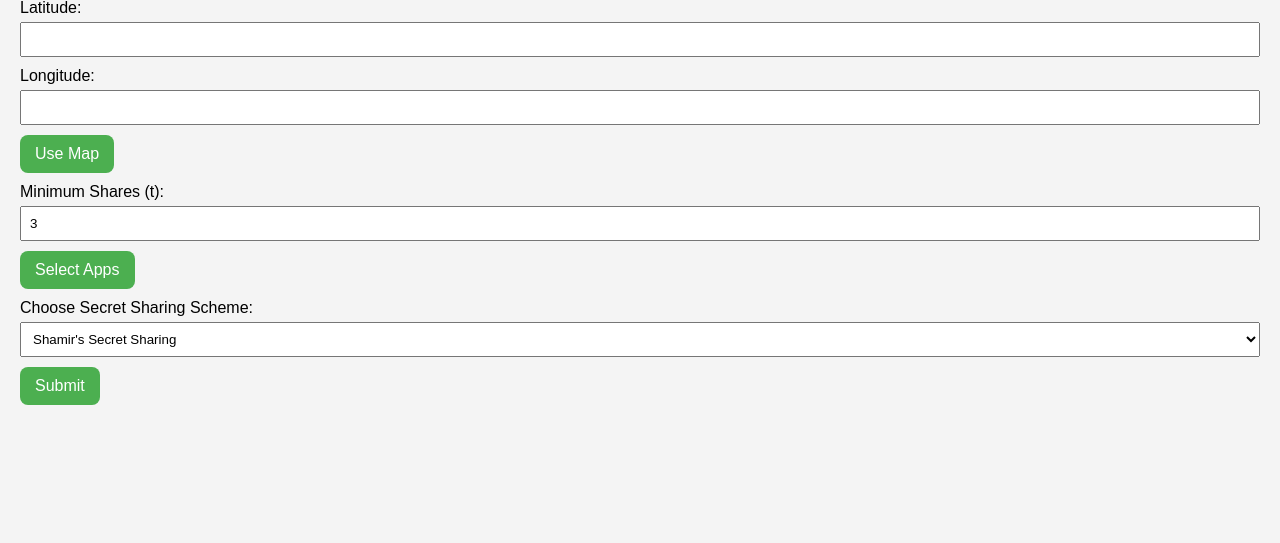
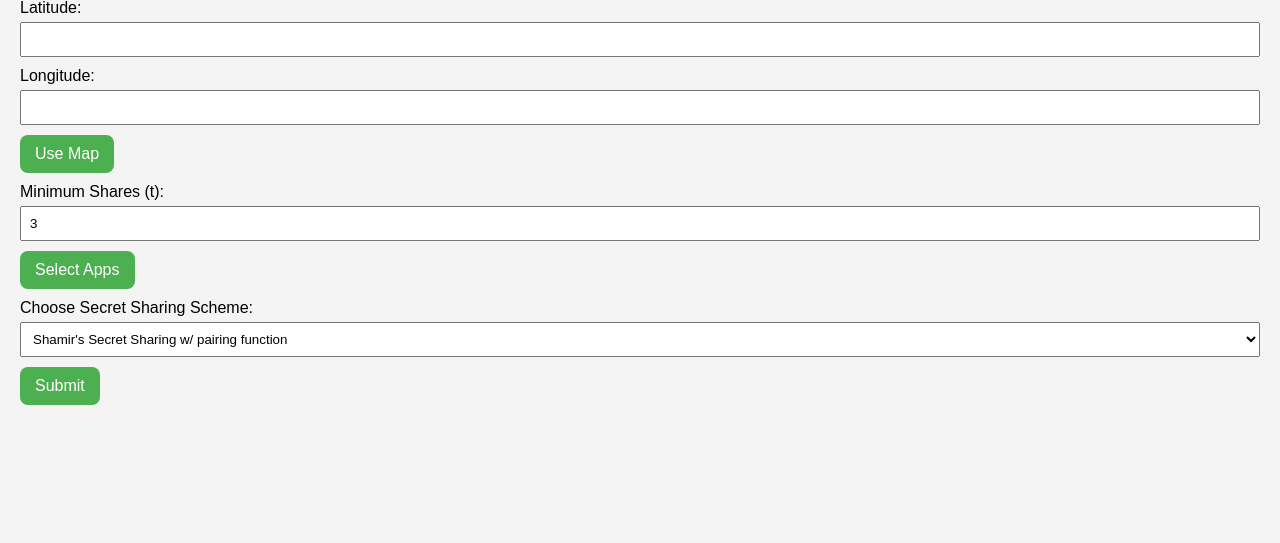
Before and after one commit to HarmanST/IndividualProject, a Flask app: page / in a window 1280 px wide. Shown: the part 189-732 px from the top of the page. Run offline with Flask 3, Linux system fonts and the light colour scheme; some libraries are stand-ins or nearby versions.

Commit message:
changing file names and refactoring
Everything seems to work fine

```diff
--- a/app.py
+++ b/app.py
@@ -40,7 +40,7 @@ def index():
         scheme = request.form['scheme']
 
         # Generate shares based on selected scheme
-        if scheme == 'shamirs_secret_sharing':
+        if scheme == 'shamirs_pairing':
             result = shamir_secret_sharing(latitude, longitude, t=t, n=n)
         elif scheme == 'two_poly_shamir':
             result = two_poly_shamir.process_scheme2(latitude, longitude, t, n)
@@ -69,8 +69,8 @@ def display_shares():
     input_city, input_country = get_location_info(latitude, longitude)
 
     # Render appropriate template based on scheme
-    if scheme == 'shamirs_secret_sharing':
-        template = 'display_shares_shamirs_secret_sharing.html'
+    if scheme == 'shamirs_pairing':
+        template = 'display_shares_shamirs_pairing_func.html'
     elif scheme == 'two_poly_shamir':
         shares = result[2]  # The third item in the result tuple is the shares list
         template = 'display_shares_two_poly_shamir.html'
@@ -93,7 +93,7 @@ def reconstruct():
     scheme = session.get('scheme')
     result = session.get('result')
 
-    if scheme == 'shamirs_secret_sharing':
+    if scheme == 'shamirs_pairing':
         recovered_latitude = result['recovered_latitude']
         recovered_longitude = result['recovered_longitude']
     elif scheme == 'two_poly_shamir':
@@ -106,8 +106,8 @@ def reconstruct():
     recovered_city, recovered_country = get_location_info(recovered_latitude, recovered_longitude)
 
     # Render appropriate template based on scheme
-    if scheme == 'shamirs_secret_sharing':
-        template = 'reconstruct_shamirs_secret_sharing.html'
+    if scheme == 'shamirs_pairing':
+        template = 'reconstruct_shamirs_pairing_func.html'
     elif scheme == 'two_poly_shamir':
         template = 'reconstruct_two_poly_shamir.html'
     else:
--- a/templates/index.html
+++ b/templates/index.html
@@ -42,7 +42,7 @@
 
         #map {
             width: 100%;
-            height: 300px;
+            height: 500px;
             border-radius: 8px;
         }
 
@@ -108,8 +108,8 @@
     <!-- Scheme Selection Dropdown -->
     <label for="scheme">Choose Secret Sharing Scheme:</label>
     <select id="scheme" name="scheme" required>
-        <option value="shamirs_secret_sharing">Shamir's Secret Sharing</option>
-        <option value="two_poly_shamir">Two-Polynomial Shamir Secret Sharing</option>
+        <option value="shamirs_pairing">Shamir's Secret Sharing w/ pairing function</option>
+        <option value="two_poly_shamir">Shamir's Secret Sharing w/ 2 polynomials</option>
     </select>
 
     <button type="submit">Submit</button>
```
Also changed, not shown: templates/display_shares_shamirs_pairing_func.html (renamed from templates/display_shares_shamirs_secret_sharing.html), templates/reconstruct_shamirs_pairing_func.html (renamed from templates/reconstruct_shamirs_secret_sharing.html).
